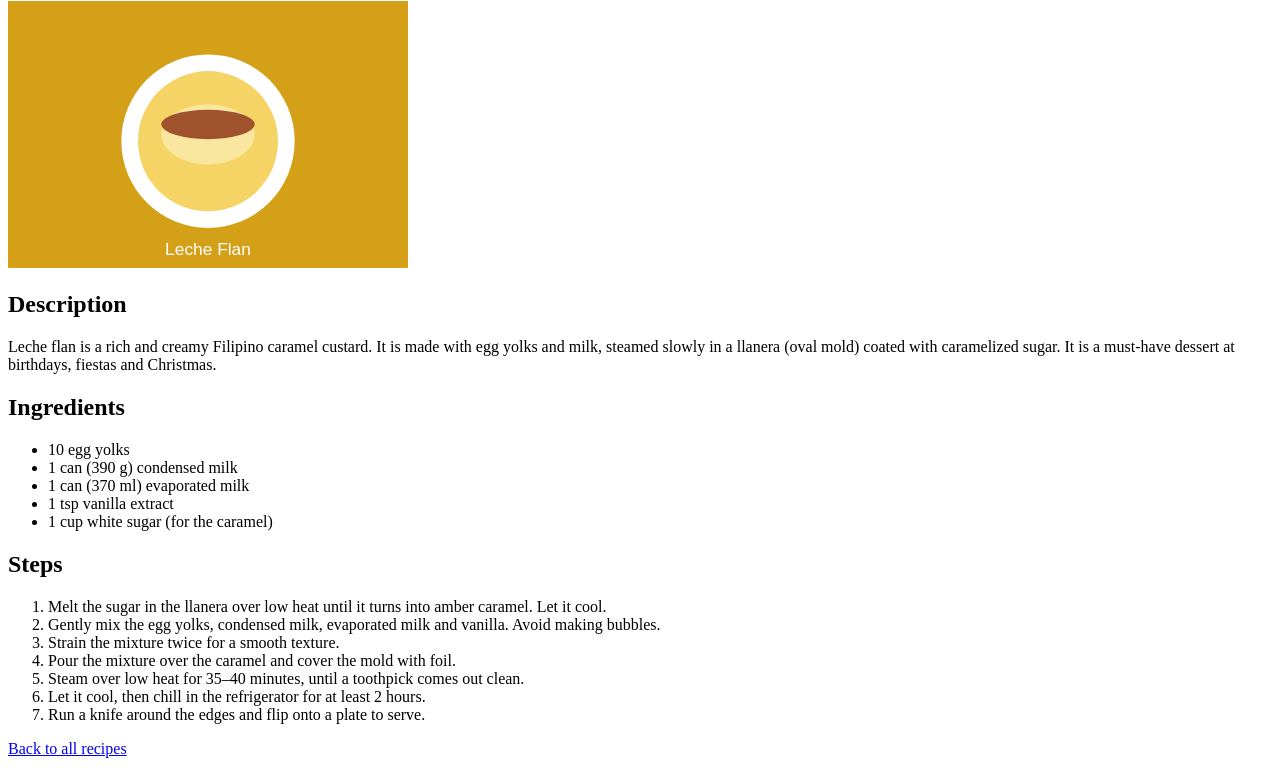
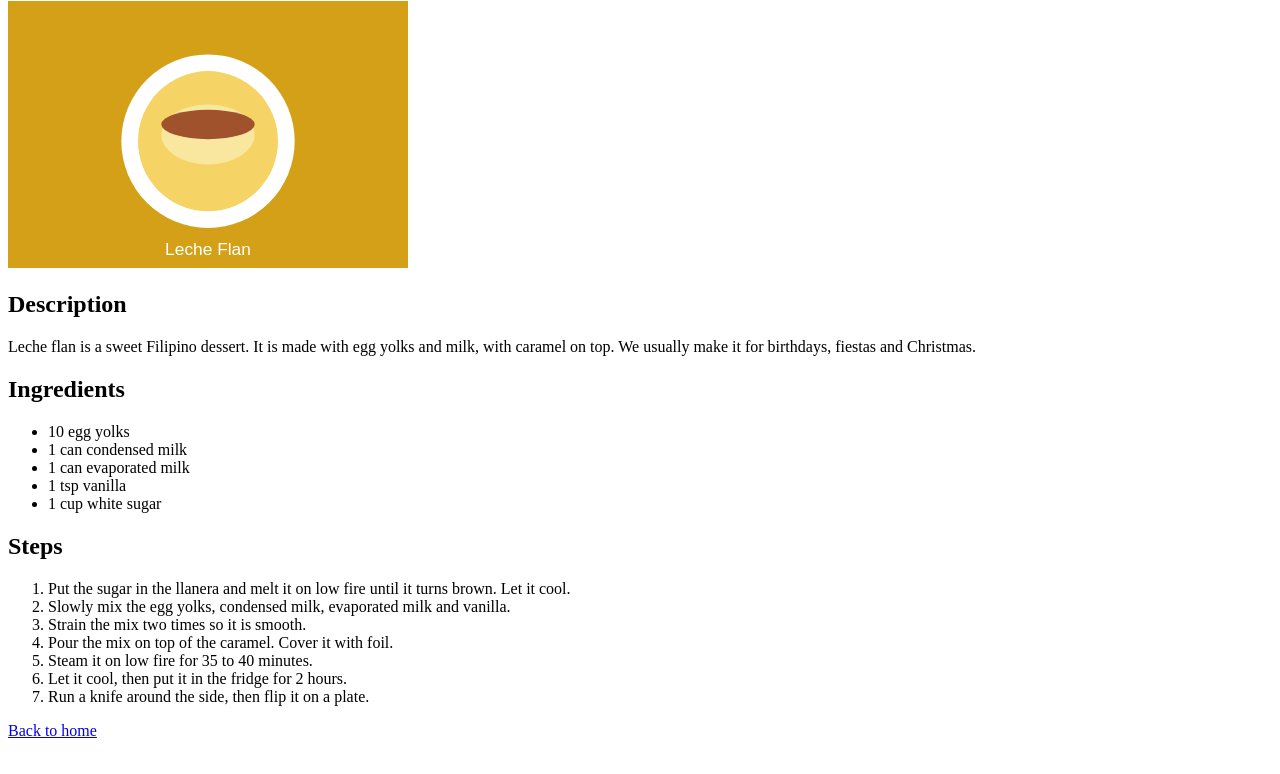
Before and after one commit to svllynx/odin-recipes, a plain HTML site: page recipes/leche-flan.html in a window 1280 px wide. Shown: the part 79-853 px from the top of the page. Drawn offline with Linux system fonts and the light colour scheme.

Commit message:
Update recipes/leche-flan.html
Updated the title, image alt text, and description. Revised ingredient list and step instructions for clarity.

```diff
--- a/recipes/leche-flan.html
+++ b/recipes/leche-flan.html
@@ -3,40 +3,36 @@
   <head>
     <meta charset="UTF-8">
     <meta name="viewport" content="width=device-width, initial-scale=1.0">
-    <title>Leche Flan | Odin Recipes</title>
+    <title>Leche Flan</title>
   </head>
   <body>
     <h1>Leche Flan</h1>
 
-    <img src="../images/leche-flan.svg" alt="A golden leche flan topped with caramel syrup" width="400">
+    <img src="../images/leche-flan.svg" alt="Leche flan" width="400">
 
     <h2>Description</h2>
-    <p>
-      Leche flan is a rich and creamy Filipino caramel custard. It is made with egg
-      yolks and milk, steamed slowly in a llanera (oval mold) coated with caramelized
-      sugar. It is a must-have dessert at birthdays, fiestas and Christmas.
-    </p>
+    <p>Leche flan is a sweet Filipino dessert. It is made with egg yolks and milk, with caramel on top. We usually make it for birthdays, fiestas and Christmas.</p>
 
     <h2>Ingredients</h2>
     <ul>
       <li>10 egg yolks</li>
-      <li>1 can (390 g) condensed milk</li>
-      <li>1 can (370 ml) evaporated milk</li>
-      <li>1 tsp vanilla extract</li>
-      <li>1 cup white sugar (for the caramel)</li>
+      <li>1 can condensed milk</li>
+      <li>1 can evaporated milk</li>
+      <li>1 tsp vanilla</li>
+      <li>1 cup white sugar</li>
     </ul>
 
     <h2>Steps</h2>
     <ol>
-      <li>Melt the sugar in the llanera over low heat until it turns into amber caramel. Let it cool.</li>
-      <li>Gently mix the egg yolks, condensed milk, evaporated milk and vanilla. Avoid making bubbles.</li>
-      <li>Strain the mixture twice for a smooth texture.</li>
-      <li>Pour the mixture over the caramel and cover the mold with foil.</li>
-      <li>Steam over low heat for 35–40 minutes, until a toothpick comes out clean.</li>
-      <li>Let it cool, then chill in the refrigerator for at least 2 hours.</li>
-      <li>Run a knife around the edges and flip onto a plate to serve.</li>
+      <li>Put the sugar in the llanera and melt it on low fire until it turns brown. Let it cool.</li>
+      <li>Slowly mix the egg yolks, condensed milk, evaporated milk and vanilla.</li>
+      <li>Strain the mix two times so it is smooth.</li>
+      <li>Pour the mix on top of the caramel. Cover it with foil.</li>
+      <li>Steam it on low fire for 35 to 40 minutes.</li>
+      <li>Let it cool, then put it in the fridge for 2 hours.</li>
+      <li>Run a knife around the side, then flip it on a plate.</li>
     </ol>
 
-    <p><a href="../index.html">Back to all recipes</a></p>
+    <p><a href="../index.html">Back to home</a></p>
   </body>
 </html>
```
